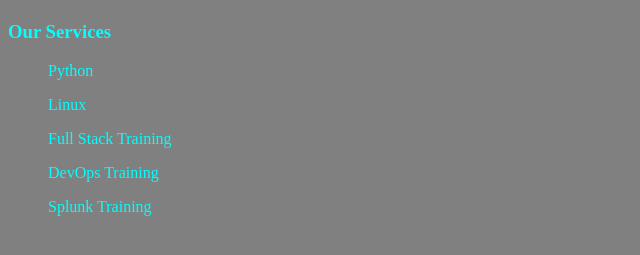
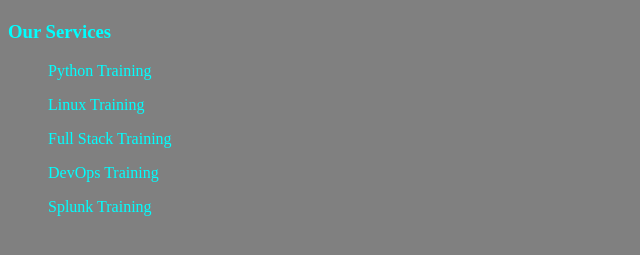
Before and after one commit to samzik234/My_Css_Project, a plain HTML site: page Pages/service.html in a window 1280 px wide. Shown: the part 59-314 px from the top of the page, without its empty margins (0-640 px from the left). Drawn offline with Linux system fonts and the light colour scheme.

```diff
--- a/Pages/service.html
+++ b/Pages/service.html
@@ -9,8 +9,8 @@
 <body style="background-color: gray; color: cyan;">
     <h1>This is our Service Page </h1>
     <h3>Our Services</h3>
-    <ol>Python</ol>
-    <ol>Linux</ol>
+    <ol>Python Training</ol>
+    <ol>Linux Training</ol>
     <ol>Full Stack Training</ol>
     <ol>DevOps Training</ol>
     <ol>Splunk Training</ol>
```
